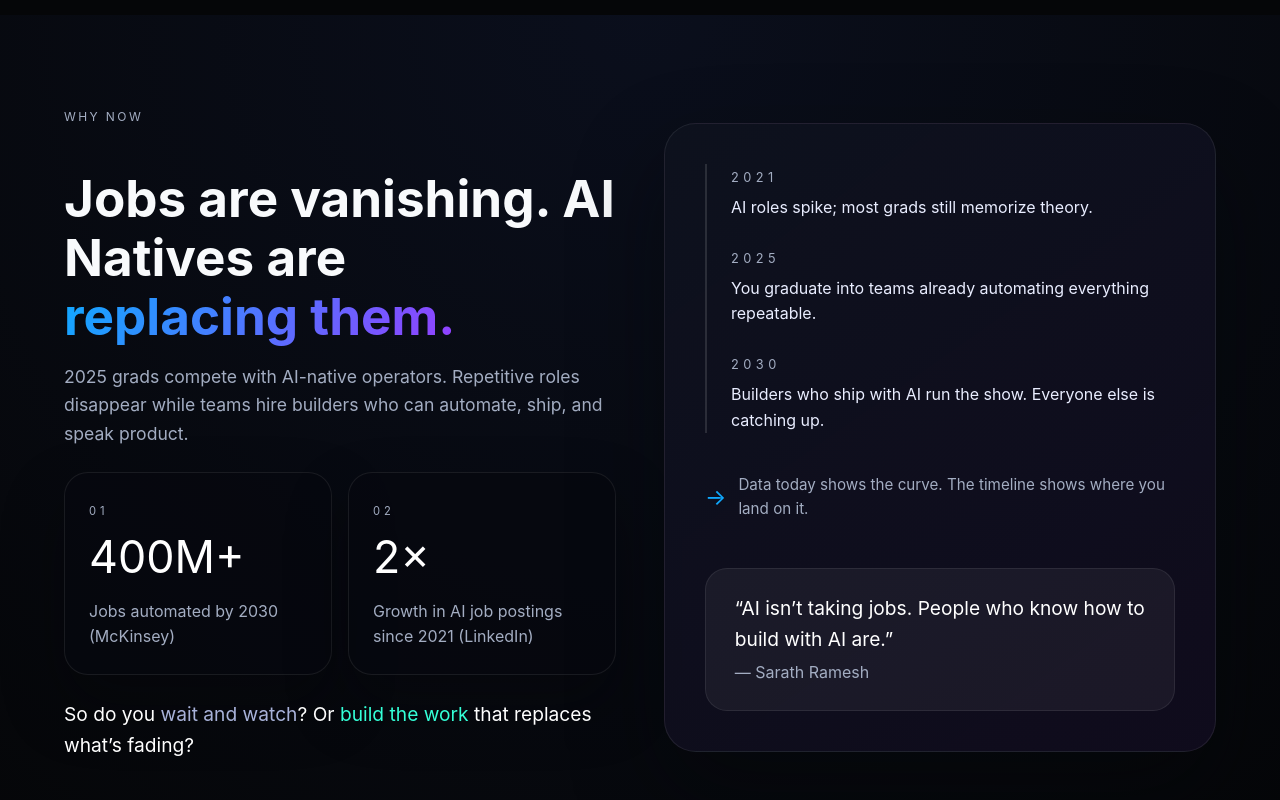
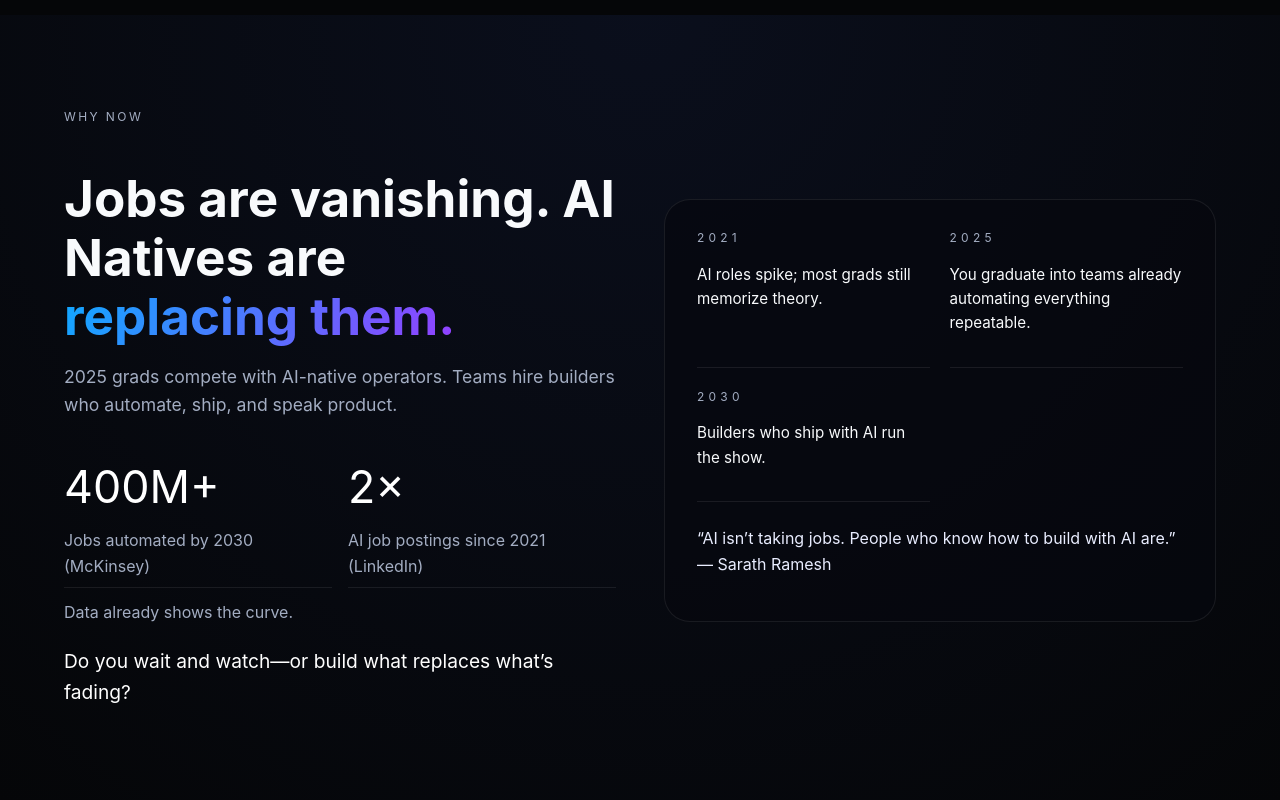
Before and after one commit to kagrawal29/ai-native-internship-next, a Next.js app: page / in a window 1280 px wide. Shown: the part 1940-2740 px from the top of the page. Built offline with nearby package versions, Linux system fonts and the light colour scheme.

Commit message:
Simplify why now section to essentials

```diff
--- a/app/components/WhyNowSection.tsx
+++ b/app/components/WhyNowSection.tsx
@@ -7,27 +7,22 @@ export function WhyNowSection() {
           <h2>
             Jobs are vanishing. AI Natives are <span className="hero-gradient">replacing them.</span>
           </h2>
-          <p className="why-intro">
-            2025 grads compete with AI-native operators. Repetitive roles disappear while teams hire builders who can automate, ship, and speak product.
-          </p>
-          <div className="why-stats">
-            <article>
-              <span className="stat-step">01</span>
+          <p className="why-intro">2025 grads compete with AI-native operators. Teams hire builders who automate, ship, and speak product.</p>
+          <div className="why-stat-row">
+            <div>
               <p className="stat-number">400M+</p>
               <p className="stat-label">Jobs automated by 2030 (McKinsey)</p>
-            </article>
-            <article>
-              <span className="stat-step">02</span>
+            </div>
+            <div>
               <p className="stat-number">2×</p>
-              <p className="stat-label">Growth in AI job postings since 2021 (LinkedIn)</p>
-            </article>
+              <p className="stat-label">AI job postings since 2021 (LinkedIn)</p>
+            </div>
           </div>
-          <p className="why-question">
-            So do you <span>wait and watch</span>? Or <span>build the work</span> that replaces what’s fading?
-          </p>
+          <p className="why-intro-sub">Data already shows the curve.</p>
+          <p className="why-question">Do you wait and watch—or build what replaces what’s fading?</p>
         </div>
         <div className="why-panel">
-          <div className="trend-timeline">
+          <div className="timeline-strip">
             <div>
               <span>2021</span>
               <p>AI roles spike; most grads still memorize theory.</p>
@@ -38,17 +33,10 @@ export function WhyNowSection() {
             </div>
             <div>
               <span>2030</span>
-              <p>Builders who ship with AI run the show. Everyone else is catching up.</p>
+              <p>Builders who ship with AI run the show.</p>
             </div>
           </div>
-          <div className="why-guide">
-            <span aria-hidden="true">→</span>
-            <p>Data today shows the curve. The timeline shows where you land on it.</p>
-          </div>
-          <div className="why-quote">
-            <p>“AI isn’t taking jobs. People who know how to build with AI are.”</p>
-            <span>— Sarath Ramesh</span>
-          </div>
+          <p className="why-quote-inline">“AI isn’t taking jobs. People who know how to build with AI are.” — Sarath Ramesh</p>
         </div>
       </div>
     </section>
--- a/app/styles.css
+++ b/app/styles.css
@@ -388,19 +388,17 @@ img {
   margin-bottom: 1.5rem;
 }
 
-.why-stats article {
-  border-radius: 24px;
-  border: 1px solid rgba(255, 255, 255, 0.08);
-  padding: 1.5rem;
-  background: rgba(6, 8, 15, 0.7);
-  box-shadow: 0 30px 60px rgba(5, 6, 8, 0.35);
+.why-stat-row {
+  display: grid;
+  gap: 1rem;
+  grid-template-columns: repeat(auto-fit, minmax(240px, 1fr));
+  align-items: center;
+  margin-bottom: 0.75rem;
 }
 
-.stat-step {
-  font-size: 0.7rem;
-  letter-spacing: 0.35em;
-  text-transform: uppercase;
-  color: var(--text-muted);
+.why-stat-row > div {
+  padding: 0.5rem 0;
+  border-bottom: 1px solid rgba(255, 255, 255, 0.08);
 }
 
 .stat-number {
@@ -414,62 +412,48 @@ img {
   color: var(--text-muted);
 }
 
+.why-intro-sub {
+  margin: 0.25rem 0 1.25rem;
+  color: var(--text-muted);
+}
+
 .why-question {
   font-size: 1.2rem;
   color: #fff;
 }
 
-.why-question span:first-of-type {
-  color: #a8b2d9;
+.why-panel {
+  padding: 1.75rem 2rem;
+  border-radius: 26px;
+  border: 1px solid rgba(255, 255, 255, 0.08);
+  background: rgba(6, 8, 15, 0.7);
 }
 
-.why-question span:last-of-type {
-  color: #34ffd7;
+.timeline-strip {
+  display: grid;
+  gap: 1.2rem;
+  grid-template-columns: repeat(auto-fit, minmax(180px, 1fr));
+  font-size: 0.95rem;
 }
 
-.why-panel {
-  border-radius: 32px;
-  padding: 2.5rem;
-  border: 1px solid rgba(255, 255, 255, 0.08);
-  background: linear-gradient(145deg, rgba(14, 18, 30, 0.9), rgba(18, 12, 32, 0.85));
-  box-shadow: 0 40px 90px rgba(5, 6, 8, 0.45);
+.timeline-strip span {
+  display: block;
+  font-size: 0.75rem;
+  letter-spacing: 0.35em;
+  text-transform: uppercase;
+  color: var(--text-muted);
+  margin-bottom: 0.45rem;
 }
 
-.trend-timeline {
-  border-left: 2px solid rgba(255, 255, 255, 0.12);
-  padding-left: 1.5rem;
-  display: grid;
-  gap: 1.5rem;
+.timeline-strip div {
+  border-bottom: 1px solid rgba(255, 255, 255, 0.08);
+  padding-bottom: 1rem;
 }
 
-.trend-timeline span {
-  font-size: 0.8rem;
-  letter-spacing: 0.35em;
-  color: var(--text-muted);
-  text-transform: uppercase;
-}
-
-.trend-timeline p {
-  margin: 0.35rem 0 0;
+.why-quote-inline {
+  margin-top: 1.5rem;
   color: #e9edff;
-}
-
-.why-quote {
-  margin-top: 2rem;
-  padding: 1.5rem 1.8rem;
-  border-radius: 22px;
-  background: rgba(255, 255, 255, 0.05);
-  border: 1px solid rgba(255, 255, 255, 0.08);
-}
-
-.why-quote p {
-  font-size: 1.2rem;
-  margin: 0 0 0.35rem;
-  color: #fff;
-}
-
-.why-quote span {
-  color: var(--text-muted);
+  font-size: 1rem;
 }
 
 .section-cta {
```
